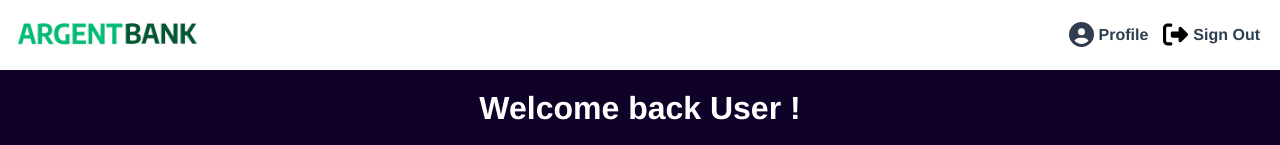
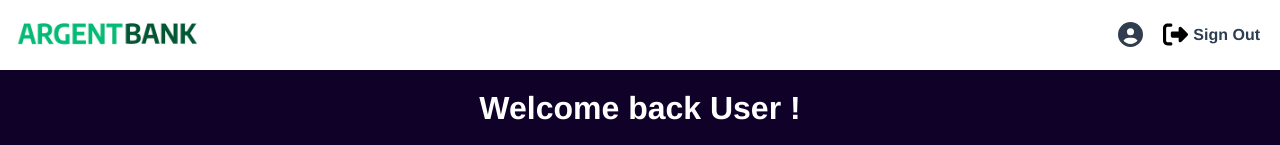
Before and after one commit to Quentin1522/Projet-11-ArgentBank, a React (Vite) app in the folder front-argent-bank/: page /user in a window 1280 px wide. Shown: the top 145 px of the page. Built offline with nearby package versions, Linux system fonts and the light colour scheme.

Commit message:
usermane profil

```diff
--- a/front-argent-bank/src/components/header/Header.jsx
+++ b/front-argent-bank/src/components/header/Header.jsx
@@ -6,10 +6,13 @@ import { Link, useLocation } from 'react-router-dom';
 import { useSelector } from 'react-redux';
 
 const Header = () => {
+    const profile = useSelector(state => state.profile.profile); // Assurez-vous que ce chemin correspond à celui que vous utilisez
+
     const location = useLocation();
+    const displaySignIn = location.pathname !== "/user";
 
-    // Affiche "Sign In" sur les pages autres que "/user"
-    const displaySignIn = location.pathname !== "/user";
+    // Optionnel: Destructurer pour obtenir le username
+    const username = profile ? profile.firstName : null; // Utiliser 'userName' ou la propriété correspondante
 
     return (
         <div className="headerWrapper">
@@ -28,7 +31,7 @@ const Header = () => {
                     // Affiche "Sign Out" uniquement sur la page "/user"
                     <div className="signOut">
                         <img className="iconSignOut" src={User} alt="Icone sign-out"/>
-                        <Link to="/profile"><p>Profile</p></Link>
+                        <Link to="/profile"><p>{username}</p></Link>
 
                         <img className="iconSignOut" src={SignOut} alt="Icone sign-out"/>
                         <Link to="/"><p>Sign Out</p></Link>
```
